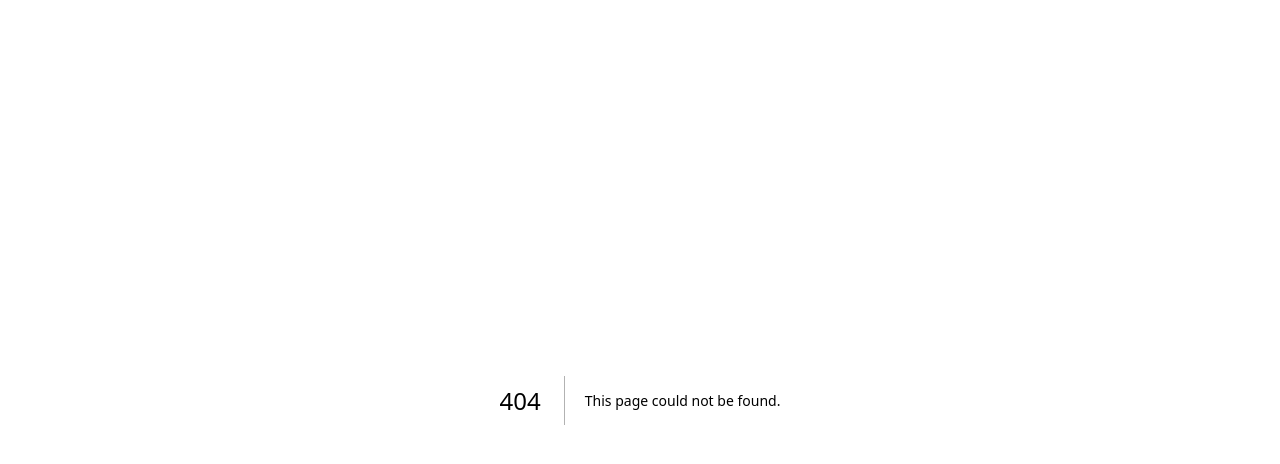
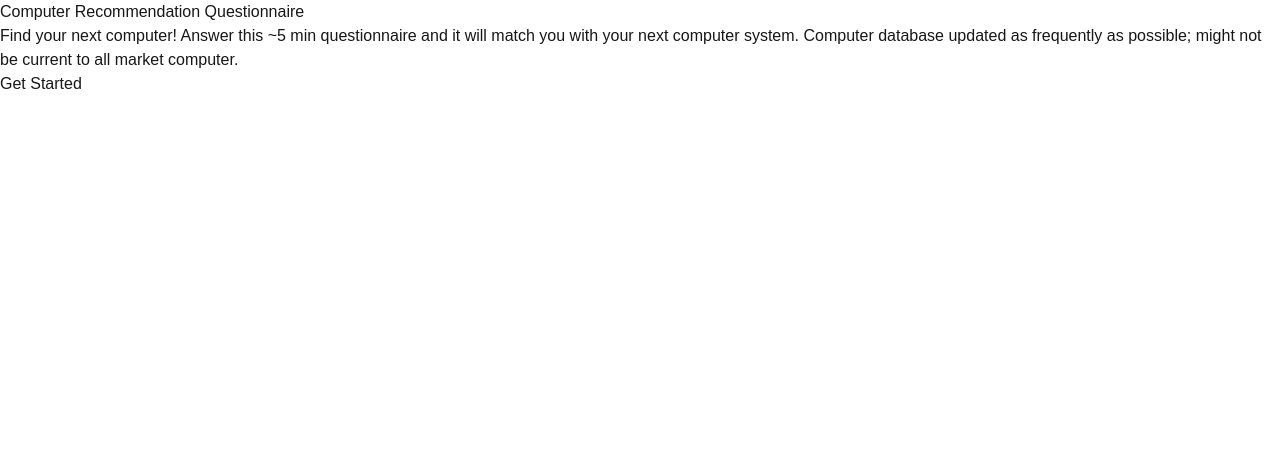
Before and after one commit to voltstimesamps/prebuilt-pc-platform, a Next.js app in the folder frontend/: page /questionnaire in a window 1280 px wide. Before the commit this address had no page. Shown: the top 464 px of the page. Built offline with nearby package versions, Linux system fonts and the light colour scheme.

Commit message:
feat: scaffold questionnaire page with intro screen and renderStep

```diff
--- /dev/null
+++ b/frontend/src/app/questionnaire/page.tsx
@@ -0,0 +1,50 @@
+"use client"
+import { useState } from 'react';
+import type { QuestionnaireAnswers, QuestionnaireStep } from "@/lib/types";
+import { deriveSteps } from '@/lib/steps';
+import { useRouter } from 'next/navigation';
+import { buildRequirementsProfile } from '@/lib/aggregation';
+import { CategoryStep } from "@/components/questionnaire/CategoryStep"
+
+export default function QuestionnairePage () {
+    const router = useRouter()
+    const [answers, setAnswers] = useState<QuestionnaireAnswers>({category: null, budgetUsd: null, longevityYears: null, osPreference: null, selectedTileIds: []})
+    const [step, setStep] = useState<QuestionnaireStep | null>(null)
+
+
+
+    function handleAnswer(update: Partial<QuestionnaireAnswers>){
+        const updatedAnswers = { ...answers, ...update}
+        setAnswers(updatedAnswers)
+        const steps = deriveSteps(updatedAnswers)
+        const nextStepIndex = steps.indexOf(step) + 1
+        if(steps[nextStepIndex] !== undefined){
+            setStep(steps[nextStepIndex])
+        } else {
+            const profile = buildRequirementsProfile(updatedAnswers)
+            sessionStorage.setItem("requirementsProfile", JSON.stringify(profile))
+            router.push("/results")
+        }
+    }
+    function renderStep(step: QuestionnaireStep){
+        switch (step) {
+            case "category":
+                return <CategoryStep answers={answers} onAnswer={handleAnswer} />
+            default:
+                const _exhaustiveCheck: never = step
+                return null
+            }
+    }
+    if(step === null){
+        return (
+            <div>
+                <h1>Computer Recommendation Questionnaire</h1>
+                <p>Find your next computer! Answer this ~5 min questionnaire and it will match you with your next computer system. Computer database updated as frequently as possible; might not be current to all market computer.</p>
+                <button
+                onClick={() => handleAnswer({})}>
+                    Get Started
+                </button>
+            </div>
+    )}
+    return renderStep(step)
+}
```
